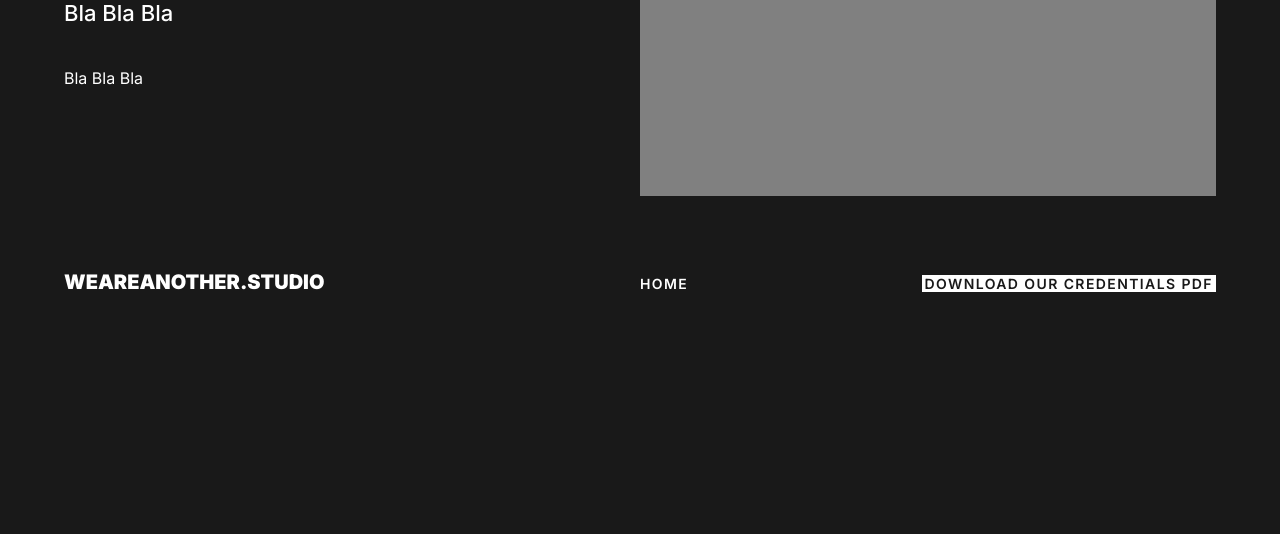
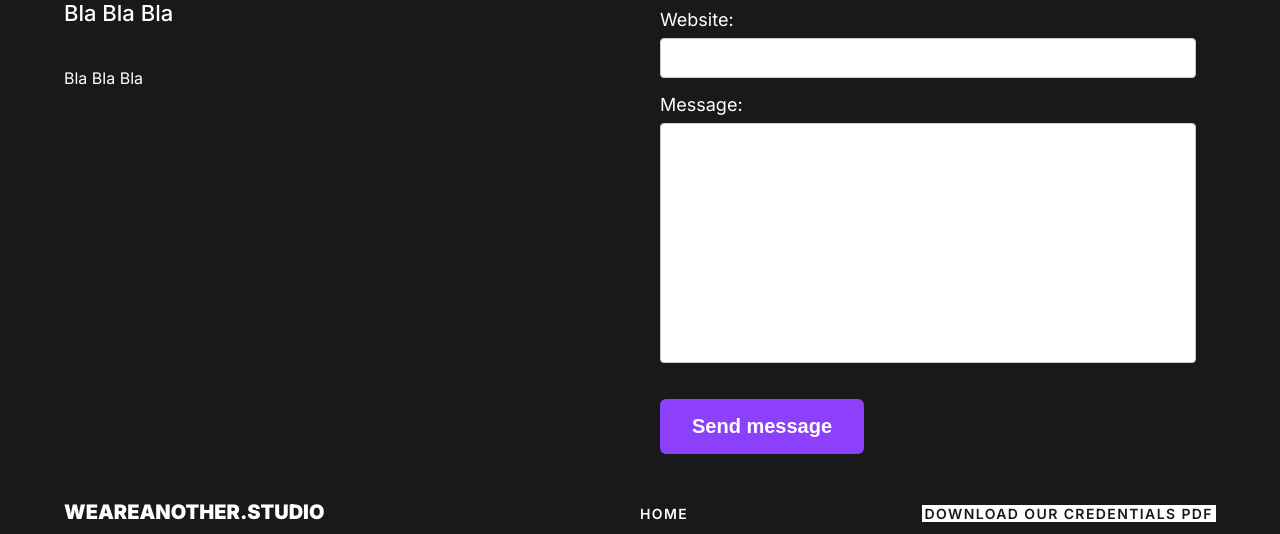
Before and after one commit to anotherstudio/protoweb, a plain HTML site: page index.html in a window 1280 px wide. Shown: the part 432-966 px from the top of the page. Before the commit the page ends 800 px from the top, so only its background shows below. Drawn offline with Linux system fonts and the light colour scheme.

Commit message:
Add form structure

```diff
--- a/index.html
+++ b/index.html
@@ -5,7 +5,6 @@
     <meta name="viewport" content="width=device-width, initial-scale=1.0" />
     <meta http-equiv="X-UA-Compatible" content="ie=edge" />
     <title>ANOTHER studio</title>
-    <!-- <link rel="stylesheet" href="style.css"> -->
     <link rel="preconnect" href="https://fonts.googleapis.com" />
     <link rel="preconnect" href="https://fonts.gstatic.com" crossorigin />
     <link
@@ -107,11 +106,11 @@
         margin-bottom: auto;
         height: 100%;
       }
+      .content__right {
+        padding: 0 1.25rem;
+      }
       .content__left {
         padding-right: 2rem;
-      }
-      .content__right {
-        background-color: gray;
       }
       .left {
         flex-basis: 40%;
@@ -149,6 +148,56 @@
       .button:focus {
         color: #8c40fb;
         background-color: #f7ffa1;
+      }
+
+      form {
+        display: flex;
+        flex-direction: column;
+        margin-bottom: 1.25rem;
+      }
+
+      label {
+        margin-bottom: 8px;
+        font-size: 18px;
+      }
+
+      input, textarea {
+        padding: 8px;
+        margin-bottom: 16px;
+        border: 1px solid #ccc;
+        border-radius: 4px;
+        outline: none;
+        height: 2.5rem;
+      }
+
+      textarea {
+        resize: none;
+        height: 15rem;
+      }
+
+      .card-footer {
+        text-align: left;
+        padding: 15px;
+      }
+
+      button {
+        padding: 10px 20px;
+        background-color: #4caf50;
+        color: #ffffff;
+        border: none;
+        border-radius: 4px;
+        cursor: pointer;
+        transition: background-color 0.3s ease;
+      }
+
+      button:hover {
+        background-color: #45a049;
+      }
+
+      @media (max-width: 600px) {
+        .card {
+          width: 90%;
+        }
       }
 
       @media (min-width: 500px) {
@@ -207,6 +256,7 @@
   <body>
     <header class="header">
       <div class="header__logo left">
+        <a href="https://weareanother.studio">
         <svg
           width="137"
           height="38"
@@ -243,6 +293,7 @@
             fill="white"
           />
         </svg>
+        </a>
       </div>
       <div class="header__line right"></div>
     </header>
@@ -253,18 +304,37 @@
         <p>Bla Bla Bla</p>
       </div>
       <div class="content__right right">
+        <form>
+          <label for="fullname">Full name:</label>
+          <input type="text" id="fullname" name="fullname" required>
+
+          <label for="email">Email:</label>
+          <input type="email" id="email" name="email" required>
+
+          <label for="phone">Phone number:</label>
+          <input type="tel" id="phone" name="phone" required>
+
+          <label for="website">Website:</label>
+          <input type="website" id="website" name="website" required>
+          <label for="message">Message:</label>
+          <textarea
+            id="message"
+            name="message"
+            rows="4"
+          ></textarea>
+        </form>
         <button class="button">Send message</button>
       </div>
     </section>
     <footer class="footer">
       <div class="footer__url left">
-        <h3>WEAREANOTHER.STUDIO</h3>
+         <a href="https://weareanother.studio" style='color: white; text-decoration: none;'>
+        <h3>WEAREANOTHER.STUDIO</h3></a>
       </div>
       <div class="footer__loc right">
         <small>HOME</small>
-        <small><a class="link" href="/">Download our credentials PDF</a></small>
+        <small><a class="link" target='_blank' href="overview.pdf">Download our credentials PDF</a></small>
       </div>
     </footer>
-    <script src="index.js"></script>
   </body>
 </html>
```
